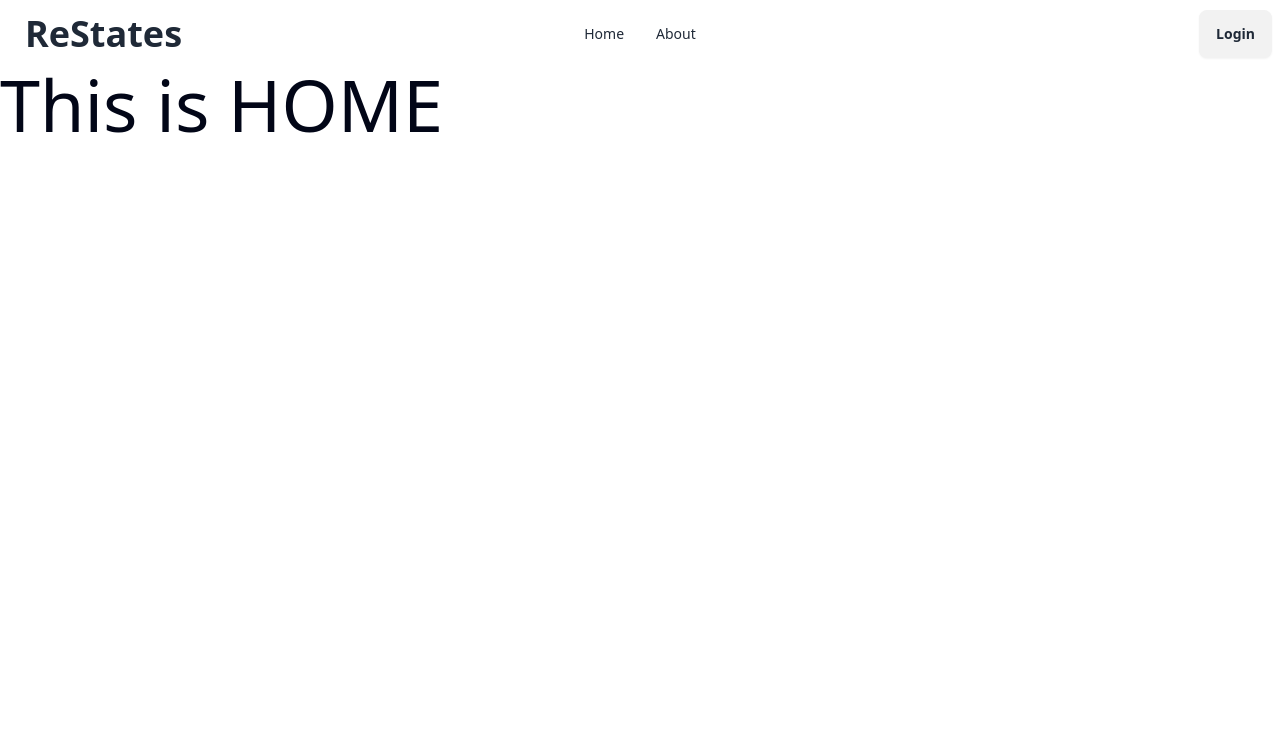
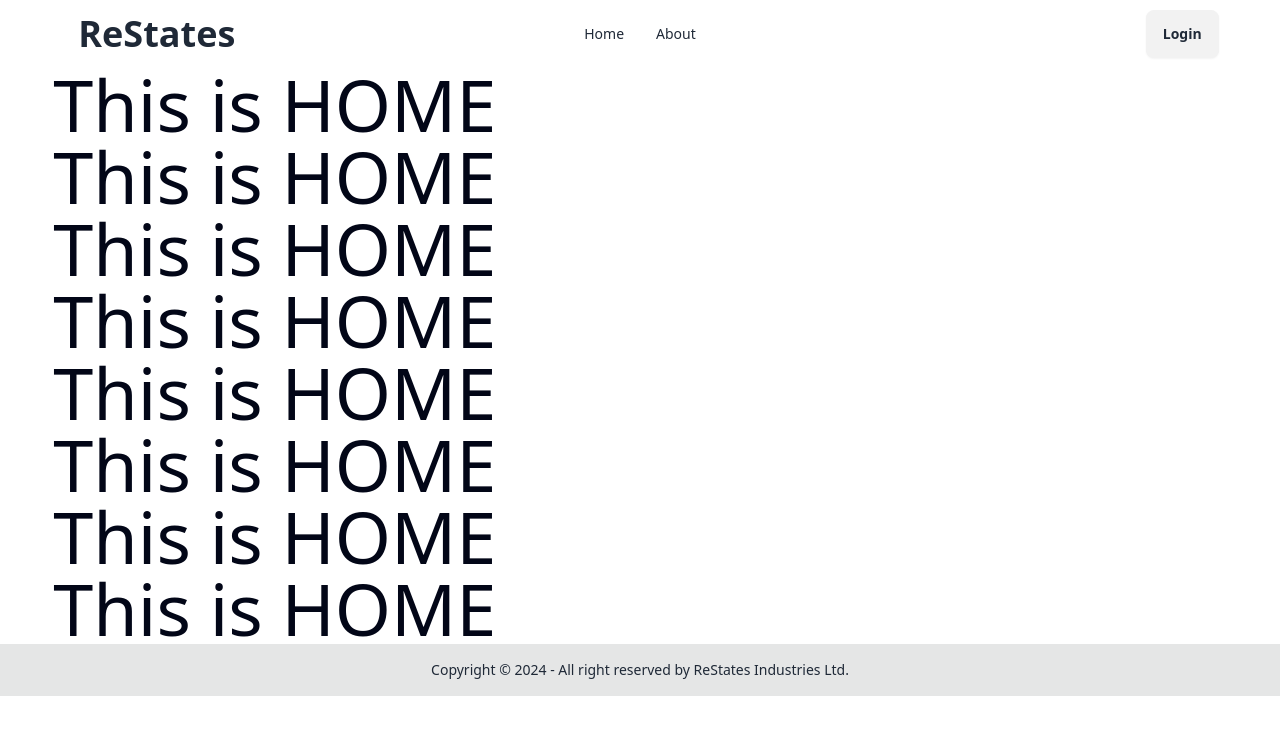
Before and after one commit to adnan2508/restates, a React (Vite) app: page / in a window 1280 px wide. Shown: the top 734 px of the page. Built offline with nearby package versions, Linux system fonts and the light colour scheme.

Commit message:
footer done

```diff
--- /dev/null
+++ b/src/components/Footer.jsx
@@ -0,0 +1,15 @@
+import React from 'react';
+
+const Footer = () => {
+    return (
+        <div>
+            <footer className="footer footer-center p-4 bg-base-300 text-base-content">
+  <aside>
+    <p>Copyright © 2024 - All right reserved by ReStates Industries Ltd.</p>
+  </aside>
+</footer>
+        </div>
+    );
+};
+
+export default Footer;
--- a/src/components/Navbar.jsx
+++ b/src/components/Navbar.jsx
@@ -3,7 +3,7 @@ import React from 'react';
 const Navbar = () => {
     return (
         <div>
-            <div className="navbar bg-base-100">
+            <div className="navbar bg-base-100 w-11/12 mx-auto">
   <div className="navbar-start">
     <div className="dropdown">
       <div tabIndex={0} role="button" className="btn btn-ghost lg:hidden">
@@ -23,10 +23,12 @@ const Navbar = () => {
     </ul>
   </div>
   <div className="navbar-end">
-    <a className="btn">Login</a>
+  <a className="btn">Login</a>
+  </div>
+
   </div>
 </div>
-        </div>
+
     );
 };
 
--- a/src/layouts/Root.jsx
+++ b/src/layouts/Root.jsx
@@ -1,10 +1,14 @@
 import { Outlet } from 'react-router-dom';
+import Navbar from '../components/Navbar';
+import Footer from '../components/Footer';
 
 
 const Root = () => {
     return (
         <div>
+            <Navbar/>
             <Outlet/>
+            <Footer/>
         </div>
     );
 };
--- a/src/pages/Home.jsx
+++ b/src/pages/Home.jsx
@@ -3,8 +3,14 @@ import Navbar from '../components/Navbar';
 
 const Home = () => {
     return (
-        <div>
-            <Navbar/>
+        <div className='w-11/12 mx-auto'>
+            <h2 className='text-7xl text-slate-950'>This is HOME</h2>
+            <h2 className='text-7xl text-slate-950'>This is HOME</h2>
+            <h2 className='text-7xl text-slate-950'>This is HOME</h2>
+            <h2 className='text-7xl text-slate-950'>This is HOME</h2>
+            <h2 className='text-7xl text-slate-950'>This is HOME</h2>
+            <h2 className='text-7xl text-slate-950'>This is HOME</h2>
+            <h2 className='text-7xl text-slate-950'>This is HOME</h2>
             <h2 className='text-7xl text-slate-950'>This is HOME</h2>
         </div>
     );
```
